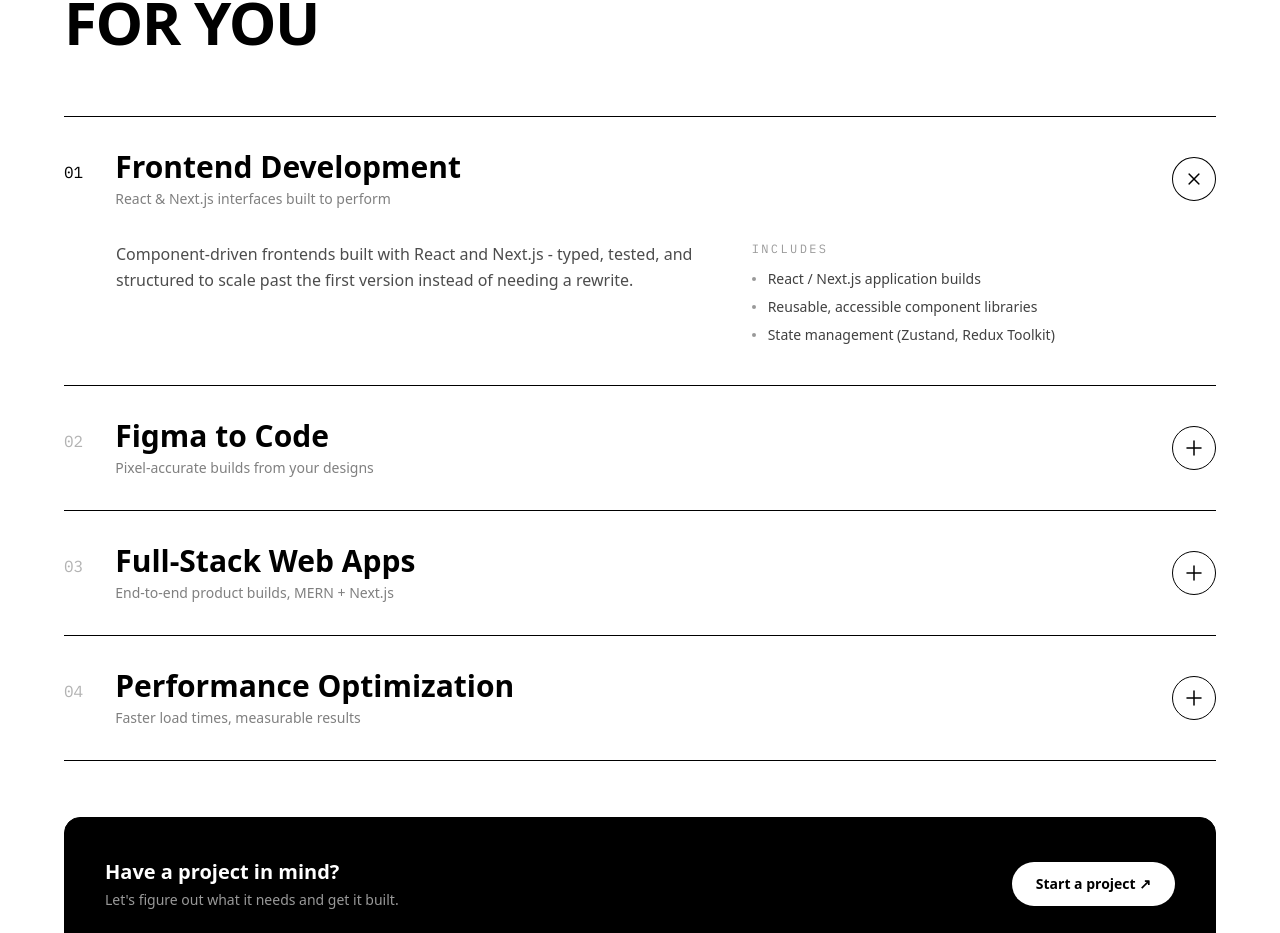
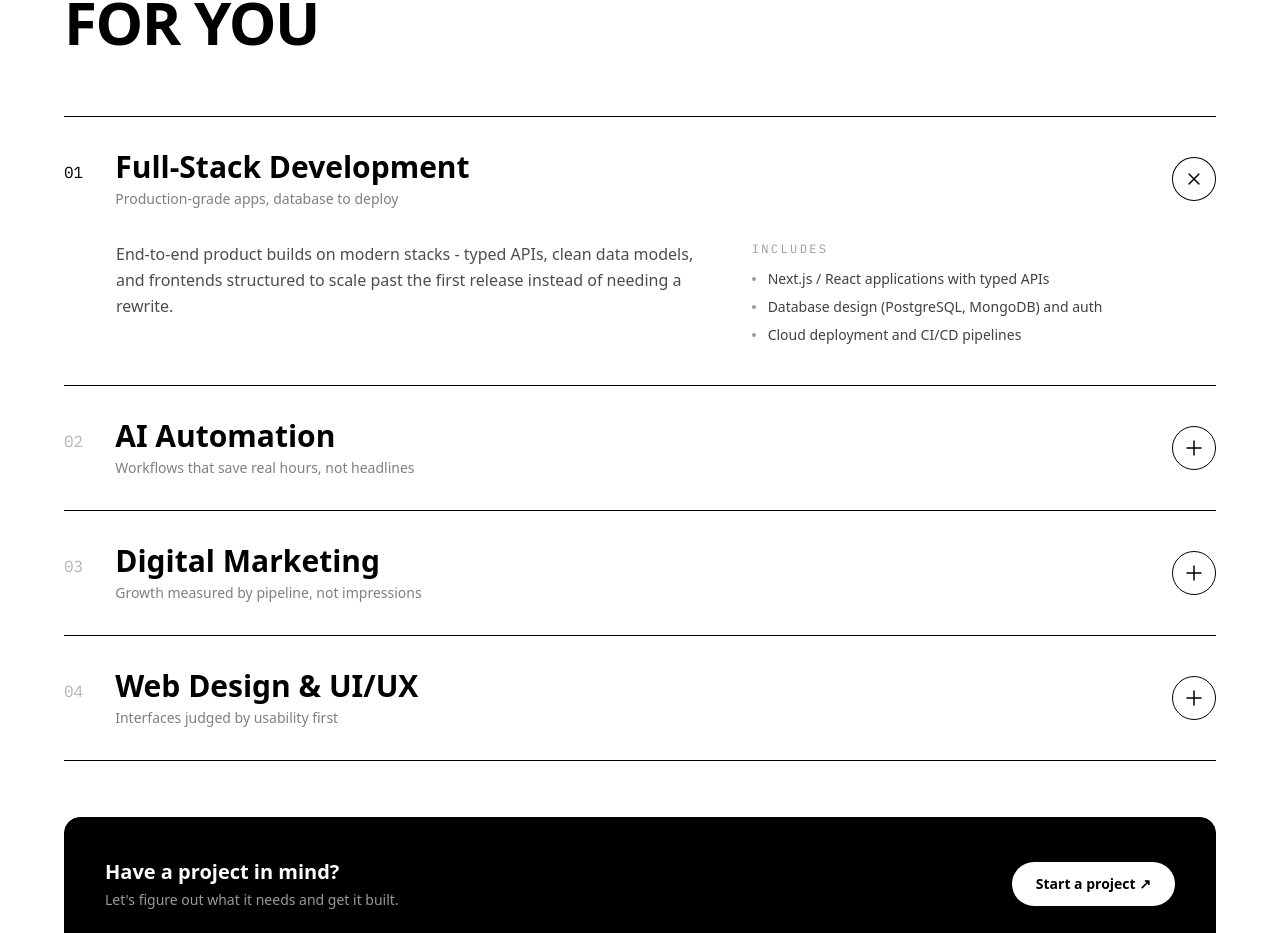
Before and after one commit to harfool/myPortfolio, a Next.js app: page / in a window 1280 px wide. Shown: the part 4709-5642 px from the top of the page. Built offline with nearby package versions, Linux system fonts and the light colour scheme; a web font is replaced by a local one.

Commit message:
update service content

```diff
--- a/components/Hero.tsx
+++ b/components/Hero.tsx
@@ -122,6 +122,8 @@ export default function Hero({ isLoaded }: HeroProps) {
               <a
                 key={s.label}
                 href={s.href}
+                target="_blank"
+                rel="noopener noreferrer"
                 className="rounded-full border border-black/10 bg-white/60 px-5 py-2.5 text-sm font-medium backdrop-blur-sm transition hover:-translate-x-1 hover:border-black/30 text-center"
               >
                 {s.label}
--- a/components/Service.tsx
+++ b/components/Service.tsx
@@ -6,50 +6,50 @@ import { motion, AnimatePresence } from "framer-motion";
 const SERVICES = [
   {
     index: "01",
-    title: "Frontend Development",
-    tagline: "React & Next.js interfaces built to perform",
+    title: "Full-Stack Development",
+    tagline: "Production-grade apps, database to deploy",
     description:
-      "Component-driven frontends built with React and Next.js - typed, tested, and structured to scale past the first version instead of needing a rewrite.",
+      "End-to-end product builds on modern stacks - typed APIs, clean data models, and frontends structured to scale past the first release instead of needing a rewrite.",
     deliverables: [
-      "React / Next.js application builds",
-      "Reusable, accessible component libraries",
-      "State management (Zustand, Redux Toolkit)",
+      "Next.js / React applications with typed APIs",
+      "Database design (PostgreSQL, MongoDB) and auth",
+      "Cloud deployment and CI/CD pipelines",
     ],
   },
   {
     index: "02",
-    title: "Figma to Code",
-    tagline: "Pixel-accurate builds from your designs",
+    title: "AI Automation",
+    tagline: "Workflows that save real hours, not headlines",
     description:
-      "Designs translated into production code without the usual drift - correct spacing, type scale, and states, checked against the file rather than eyeballed.",
+      "AI wired into actual business operations - support, data entry, reporting - built to cut manual work measurably, not bolted on as a demo feature.",
     deliverables: [
-      "Pixel-accurate component implementation",
-      "Responsive breakpoints from a single design file",
-      "Design system to Tailwind/CSS token mapping",
+      "LLM-powered workflow and process automation",
+      "Custom AI integrations into existing tools",
+      "Internal dashboards and reporting agents",
     ],
   },
   {
     index: "03",
-    title: "Full-Stack Web Apps",
-    tagline: "End-to-end product builds, MERN + Next.js",
+    title: "Digital Marketing",
+    tagline: "Growth measured by pipeline, not impressions",
     description:
-      "Complete applications from database to UI - REST APIs, authentication, and admin dashboards alongside the frontend, so one person owns the whole stack.",
+      "Campaigns and funnels built around conversion and revenue - SEO, content, and paid strategy tied to numbers a founder actually reports on.",
     deliverables: [
-      "REST APIs with Node.js, Express, and Prisma",
-      "Auth, role-based access, and admin dashboards",
-      "MongoDB / PostgreSQL schema design",
+      "SEO strategy and technical site audits",
+      "Conversion-focused landing pages and funnels",
+      "Analytics setup and performance reporting",
     ],
   },
   {
     index: "04",
-    title: "Performance Optimization",
-    tagline: "Faster load times, measurable results",
+    title: "Web Design & UI/UX",
+    tagline: "Interfaces judged by usability first",
     description:
-      "Audits and fixes for slow, bloated frontends - code-splitting, memoization, and asset optimization aimed at real Core Web Vitals improvement, not guesswork.",
+      "Design work rooted in clarity and conversion, not decoration - every screen earns its place, backed by a system that stays consistent as the product grows.",
     deliverables: [
-      "Bundle analysis and code-splitting",
-      "Memoization and re-render audits",
-      "Core Web Vitals and Lighthouse improvements",
+      "Wireframes, prototypes, and design systems",
+      "Responsive, accessible interface design",
+      "Figma-to-code handoff and design QA",
     ],
   },
 ];
```
